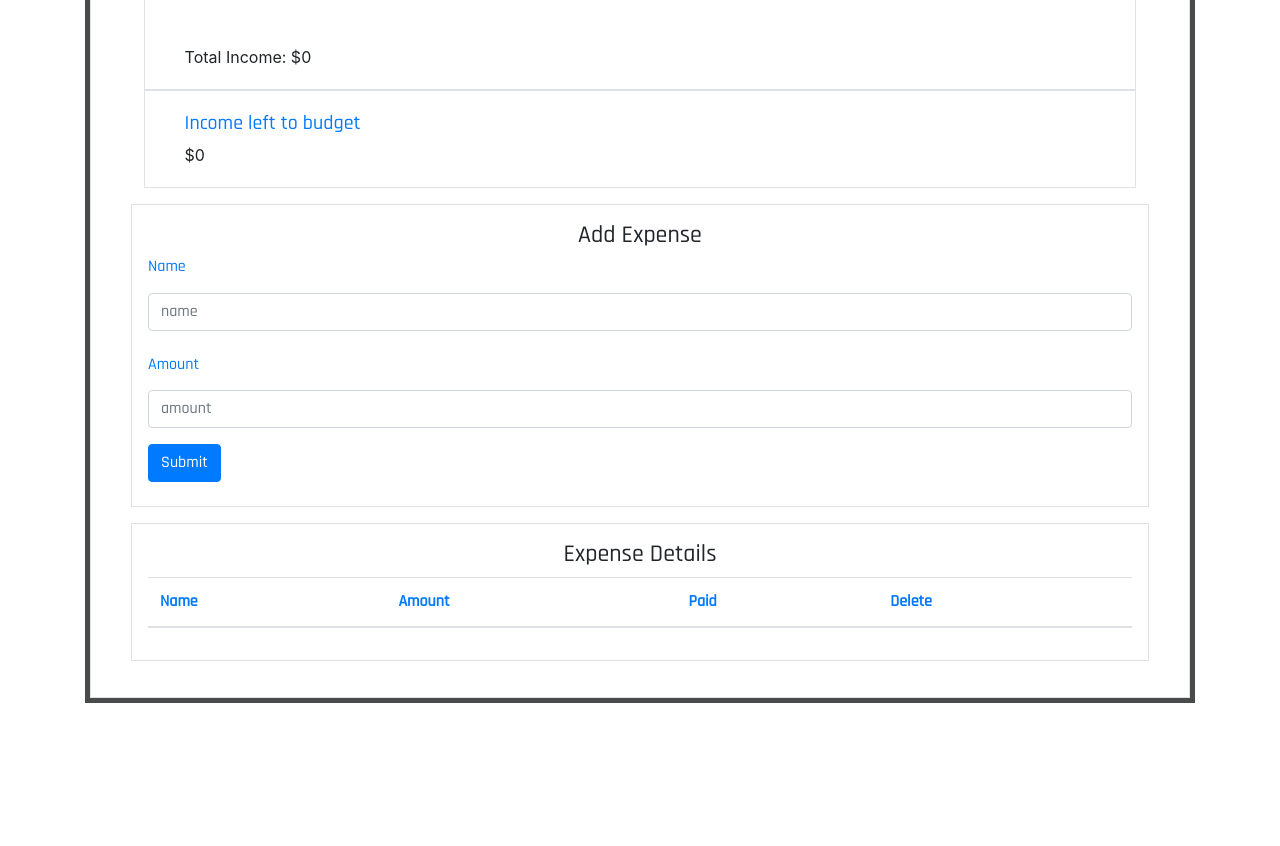
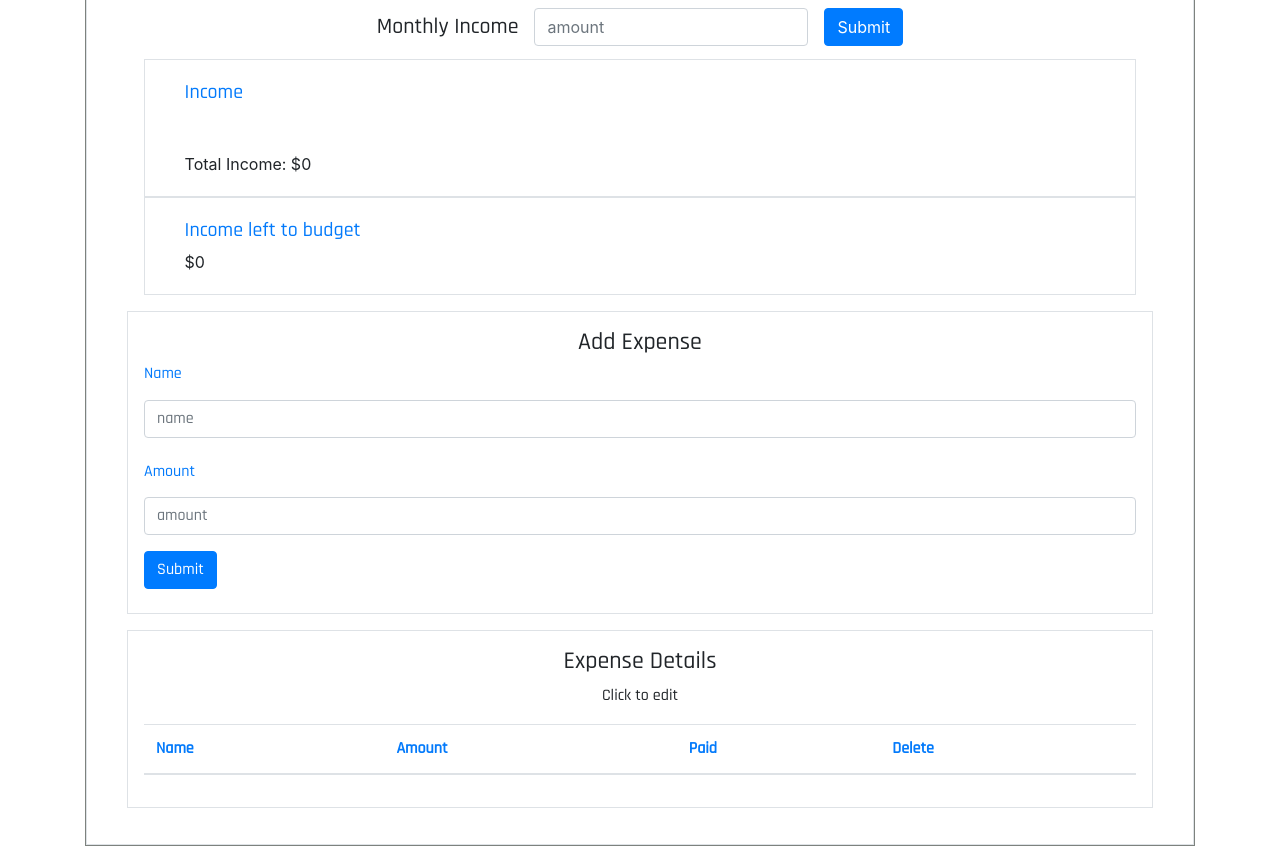
Before and after one commit to salinasfez/budget-app, a website: page public/index.html in a window 1280 px wide. Shown: the part 171-1017 px from the top of the page. Before the commit the page ends 874 px from the top, so only its background shows below. Drawn offline with nearby package versions, Linux system fonts and the light colour scheme; no server answers.

Commit message:
made it obv that you can edit bills

```diff
--- a/public/js/app.js
+++ b/public/js/app.js
@@ -90,6 +90,7 @@ class Expenses extends React.Component {
 
         <div className=' border my-3 p-3 expense-details'>
           <h4 className="text-center">Expense Details</h4>
+          <p className='edit text-center'>Click to edit</p>
           <table className="table table-striped">
             <thead>
               <tr>
--- a/public/main.css
+++ b/public/main.css
@@ -33,7 +33,8 @@ padding: 20px 40px;
 .main-container {
     /* background-color: #88C136; */
     /* border: 2px solid #88C136; */
-    border: 5px solid rgb(72, 75, 73);
+    border: 1px solid rgb(125, 130, 126);
+    margin-top: 10%;
 }
 .add-expense {
     background-color: white;
```
